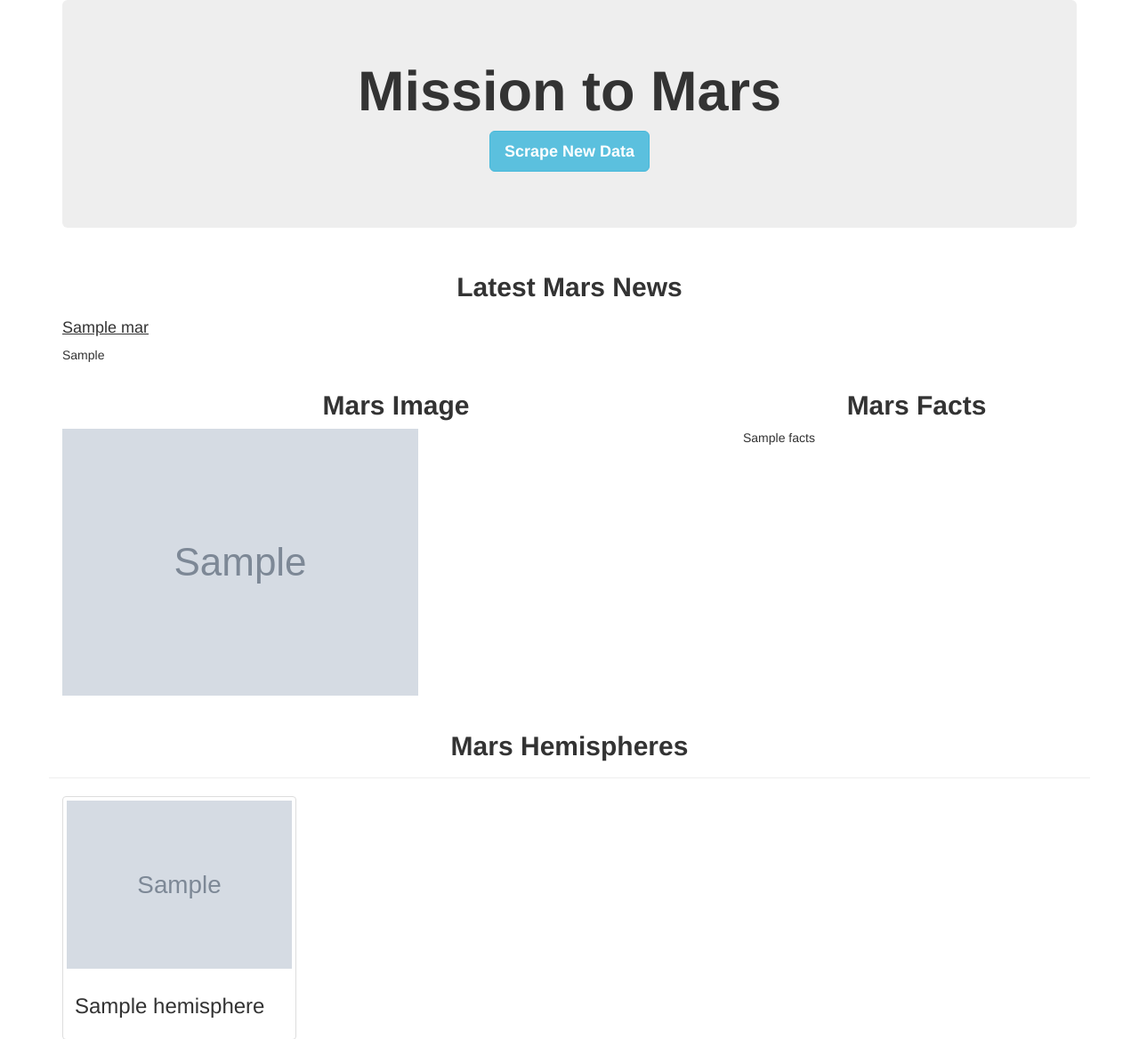
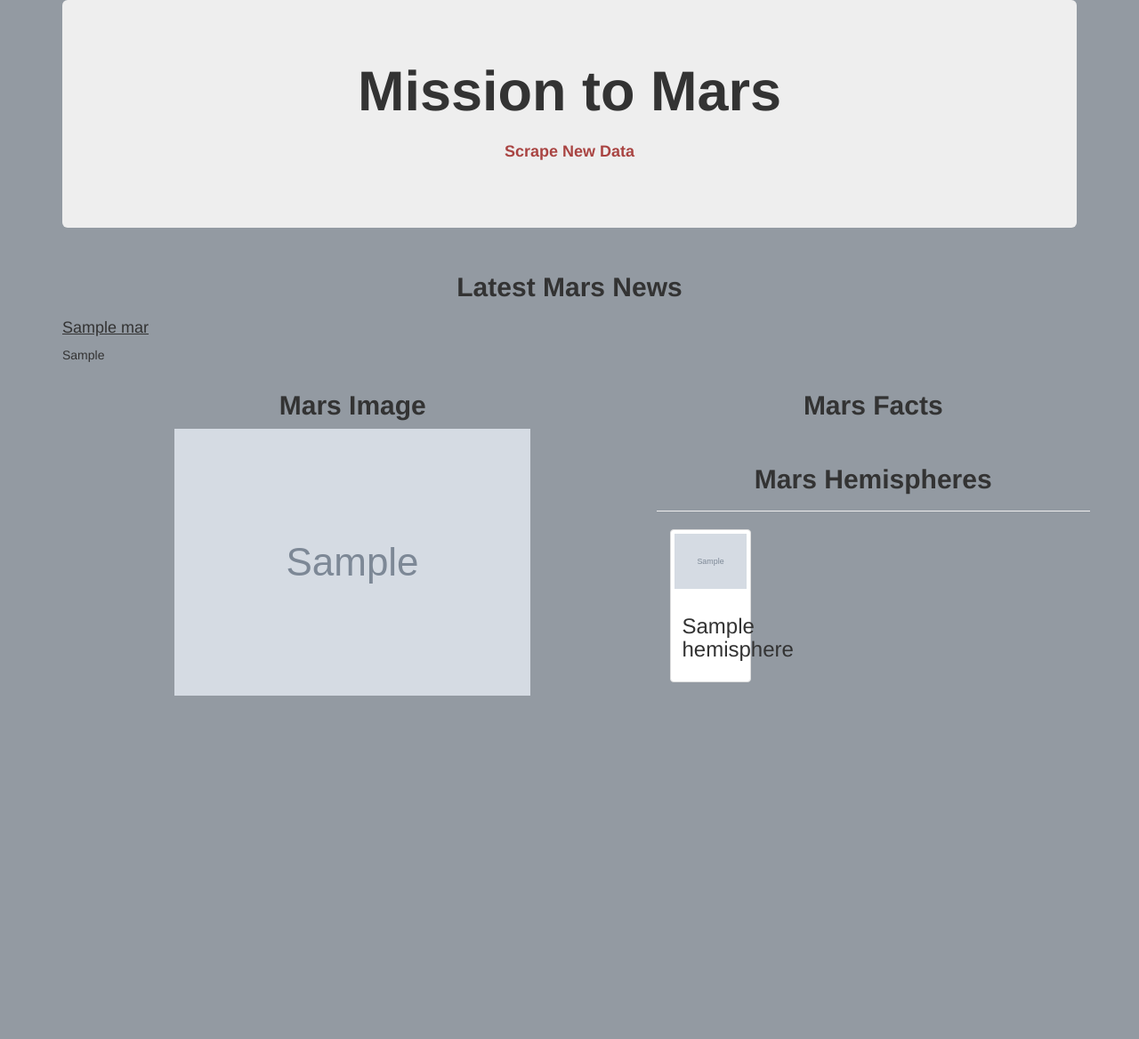
Before and after one commit to taranahassan/Mission-to-Mars, a Flask app: page / in a window 1280 px wide. Shown: the top 1168 px of the page at 89% size. After the commit the page ends 782 px from the top, so only its background shows below. Run offline with Flask 2, Linux system fonts and the light colour scheme; grey boxes marked "Sample" are stand-in pictures; a database or web service that is not in the repository returns one stand-in record (values such as "Sample title"); some libraries are stand-ins or nearby versions.

Commit message:
Updated and formated html file.

```diff
--- a/templates/index.html
+++ b/templates/index.html
@@ -10,13 +10,13 @@
       href="https://maxcdn.bootstrapcdn.com/bootstrap/3.3.7/css/bootstrap.min.css"
     />
   </head>
-  <body>
-    <div class="container">
+  <body style="background-color: rgb(147, 154, 162);">
+    <div class="container bg-grey">
       <!-- Add Jumbotron to Header -->
       <div class="jumbotron text-center">
         <h1><strong>Mission to Mars</strong></h1>
         <!-- Add a button to activate scraping script -->
-        <p><a class="btn btn-info btn-lg" href="/scrape" role="button"><strong>Scrape New Data</strong></a></p>
+        <p><a class="btn btn-light grey btn-lg btn-block text-danger" href="/scrape" role="button"><strong>Scrape New Data</strong></a></p>
       </div>
 
       <!-- Add section for Mars News -->
@@ -36,21 +36,22 @@
 
       <!-- Section for Featured Image and Facts table -->
       <div class="row" id="mars-featured-image">
-        <div class="col-md-8">
+        <div class="col-md-7">
           <h2 class="text-center"><strong>Mars Image</strong></h2>
 
           <!-- if images is False/None/non-existent, then default to error message -->
           <img
             src="{{mars.featured_image | default('static/images/error.png', true) }}"
-            class="img-responsive"
+            class="img-responsive center-block"
             alt="Responsive image"
           />
         </div>
 
-        <div class="col-md-4">
+        <div class="col-md-5">
           <!-- Mars Facts -->
-          <div class="row" id="mars-facts">
+          <div class="row center-block" id="mars-facts">
             <h2 class="text-center"><strong>Mars Facts</strong></h2>
+            <table style="background: white;"
             {{ mars.facts | safe }}
           </div>
         </div>
```
